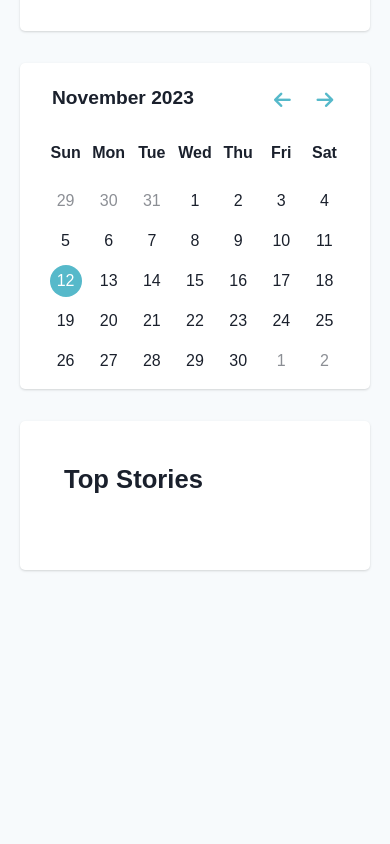
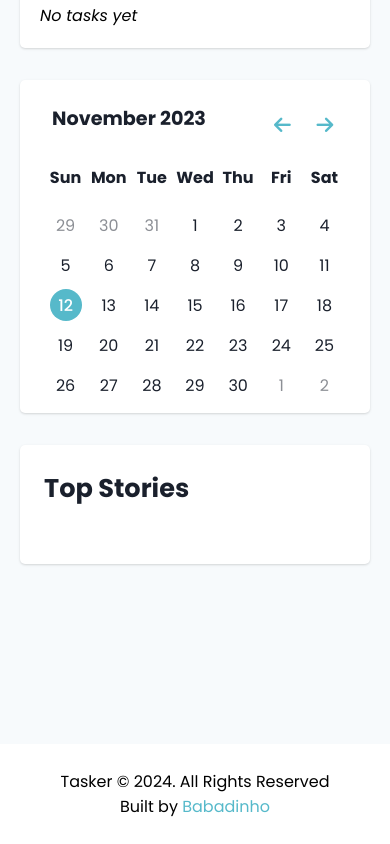
Before and after one commit to Babadinho/lettings-test, a website with bundled scripts: page tasker.html in a window 390 px wide. Shown: the part 550-1394 px from the top of the page. Before the commit the page ends 1236 px from the top, so only its background shows below. Built offline with nearby package versions, Linux system fonts and the light colour scheme; no server answers; sample sign-in values are in the browser's storage.

Commit message:
add footer + fix responsiveness

```diff
--- a/styles/_calender.scss
+++ b/styles/_calender.scss
@@ -94,9 +94,14 @@
       & span {
         position: absolute;
         top: 6px;
-        right: 11px;
-        font-size: 0.7rem;
+        right: 9px;
+        font-size: 0.6rem;
         color: $color-white;
+        display: flex;
+        align-items: center;
+        justify-content: center;
+        height: 17px;
+        width: 17px;
       }
 
       & .upcoming {
@@ -104,7 +109,6 @@
         font-weight: 600;
         background-color: $color-green;
         border-radius: 1rem;
-        padding: 2px 5px;
       }
 
       & .expired {
@@ -112,7 +116,6 @@
         font-weight: 600;
         background-color: $color-yellow;
         border-radius: 1rem;
-        padding: 2px 5px;
       }
     }
 
--- a/styles/_dark.scss
+++ b/styles/_dark.scss
@@ -142,4 +142,17 @@
   .logout {
     color: $color-light;
   }
+
+  .footer {
+    background-color: $color-gray;
+    &__wrapper {
+      color: $color-light;
+
+      & span {
+        & a {
+          color: $color-blue;
+        }
+      }
+    }
+  }
 }
--- /dev/null
+++ b/styles/_footer.scss
@@ -0,0 +1,26 @@
+.footer {
+  background-color: $color-white;
+  margin: auto;
+  margin-top: 10rem;
+  position: sticky;
+  top: 100%;
+
+  &__wrapper {
+    max-width: 1250px;
+    margin: auto;
+    display: flex;
+    justify-content: space-between;
+    padding: 25px;
+
+    & p {
+      font-size: 1rem;
+    }
+
+    & span {
+      & a {
+        text-decoration: none;
+        color: $color-blue;
+      }
+    }
+  }
+}
--- a/styles/_index.scss
+++ b/styles/_index.scss
@@ -4,6 +4,11 @@
   margin: 0;
   padding: 0;
   box-sizing: border-box;
+}
+
+body {
+  font-family: 'Poppins', sans-serif;
+  min-height: 100vh;
 }
 
 header {
@@ -64,7 +69,7 @@ header {
     font-size: 2rem;
     cursor: pointer;
     color: $color-dark;
-    padding-right: 0.4rem;
+    margin-right: 2rem;
   }
 }
 
--- a/styles/_news.scss
+++ b/styles/_news.scss
@@ -6,7 +6,6 @@
   box-shadow: rgba(0, 0, 0, 0.1) 0px 1px 3px 0px,
     rgba(0, 0, 0, 0.06) 0px 1px 2px 0px;
   margin-top: 2rem;
-  margin-bottom: 6rem;
 
   & h3 {
     font-size: 1.6rem;
--- a/styles/_responsive.scss
+++ b/styles/_responsive.scss
@@ -3,7 +3,7 @@
     &__days {
       & li {
         & span {
-          right: 5px;
+          right: 2px;
         }
       }
     }
@@ -32,10 +32,40 @@
       white-space: nowrap;
     }
   }
+
+  .calender {
+    &__days {
+      & li {
+        & span {
+          right: 22px;
+        }
+      }
+    }
+  }
+}
+
+@media screen and (max-width: 768px) {
+  .calender {
+    &__days {
+      & li {
+        & span {
+          right: 10px;
+        }
+      }
+    }
+  }
 }
 
 @media screen and (max-width: 600px) {
+  .notice {
+    padding: 20px 24px;
+  }
+  .task {
+    padding: 0px;
+  }
+
   .news {
+    padding: 24px;
     &__list {
       grid-template-columns: repeat(auto-fill, minmax(200px, 1fr));
 
@@ -46,6 +76,36 @@
       }
     }
   }
+
+  .calender {
+    padding: 0;
+    &__days {
+      & li {
+        & span {
+          right: 2px;
+        }
+      }
+    }
+  }
+
+  .hero {
+    & h1 {
+      font-size: 3rem;
+      line-height: 4rem;
+    }
+
+    & p {
+      font-size: 1.1rem;
+      padding: 1rem;
+    }
+  }
+
+  .footer {
+    &__wrapper {
+      flex-direction: column;
+      align-items: center;
+    }
+  }
 }
 
 @media screen and (max-width: 450px) {
@@ -54,6 +114,14 @@
 
     &__info {
       flex-direction: column;
+    }
+  }
+
+  .task {
+    &__modal {
+      &--content {
+        max-width: 350px;
+      }
     }
   }
 
@@ -75,9 +143,17 @@
       font-size: 1rem;
     }
     &__days {
-      & li::before {
-        height: 2rem;
-        width: 2rem;
+      & li {
+        &::before {
+          height: 2rem;
+          width: 2rem;
+        }
+
+        & span {
+          height: 15px;
+          width: 15px;
+          right: -3px;
+        }
       }
     }
     &__weeks,
--- a/styles/_task.scss
+++ b/styles/_task.scss
@@ -40,6 +40,7 @@
     left: 0;
     width: 100%;
     height: 100%;
+    padding: 0 20px;
     background-color: rgba(0, 0, 0, 0.4);
     z-index: 10;
 
@@ -54,7 +55,8 @@
       box-shadow: 0 0 10px rgba(0, 0, 0, 0.2);
       text-align: center;
       z-index: 10;
-      max-width: 450px;
+      width: 100%;
+      max-width: 400px;
     }
 
     &--close {
--- a/styles/main.scss
+++ b/styles/main.scss
@@ -1,3 +1,4 @@
+@import url('https://fonts.googleapis.com/css2?family=Poppins:ital,wght@0,300;0,400;0,500;0,600;0,700;0,800;1,400;1,500;1,600;1,700;1,800&display=swap');
 @import 'variables';
 @import 'index';
 @import 'notice';
@@ -5,6 +6,7 @@
 @import 'calender';
 @import 'news';
 @import 'faq';
+@import 'footer';
 @import 'responsive';
 @import 'dark';
 @import 'animations';
--- a/tasker.html
+++ b/tasker.html
@@ -24,7 +24,7 @@
         </div>
 
         <div class="logout">
-            <i class="fa-solid fa-right-from-bracket"></i>
+            <i class="fa-solid fa-arrow-right-from-bracket"></i>
         </div>
     </header>
     <section class="main">
@@ -95,6 +95,16 @@
         </div>
     </section>
 
+    <section class="footer">
+        <div class="footer__wrapper">
+            <p class="footer__copyright">Tasker © 2024. All Rights Reserved</p>
+            <span>
+                Built by
+                <a href="https://github.com/Babadinho">Babadinho</a>
+            </span>
+        </div>
+    </section>
+
     <script src="https://cdn.jsdelivr.net/npm/flatpickr"></script>
     <script type="module" src="/tasker.js"></script>
     <script type="module" src="/notice.js"></script>
```
Also changed, not shown: index.html (+10 -0 lines), css/style.css.
